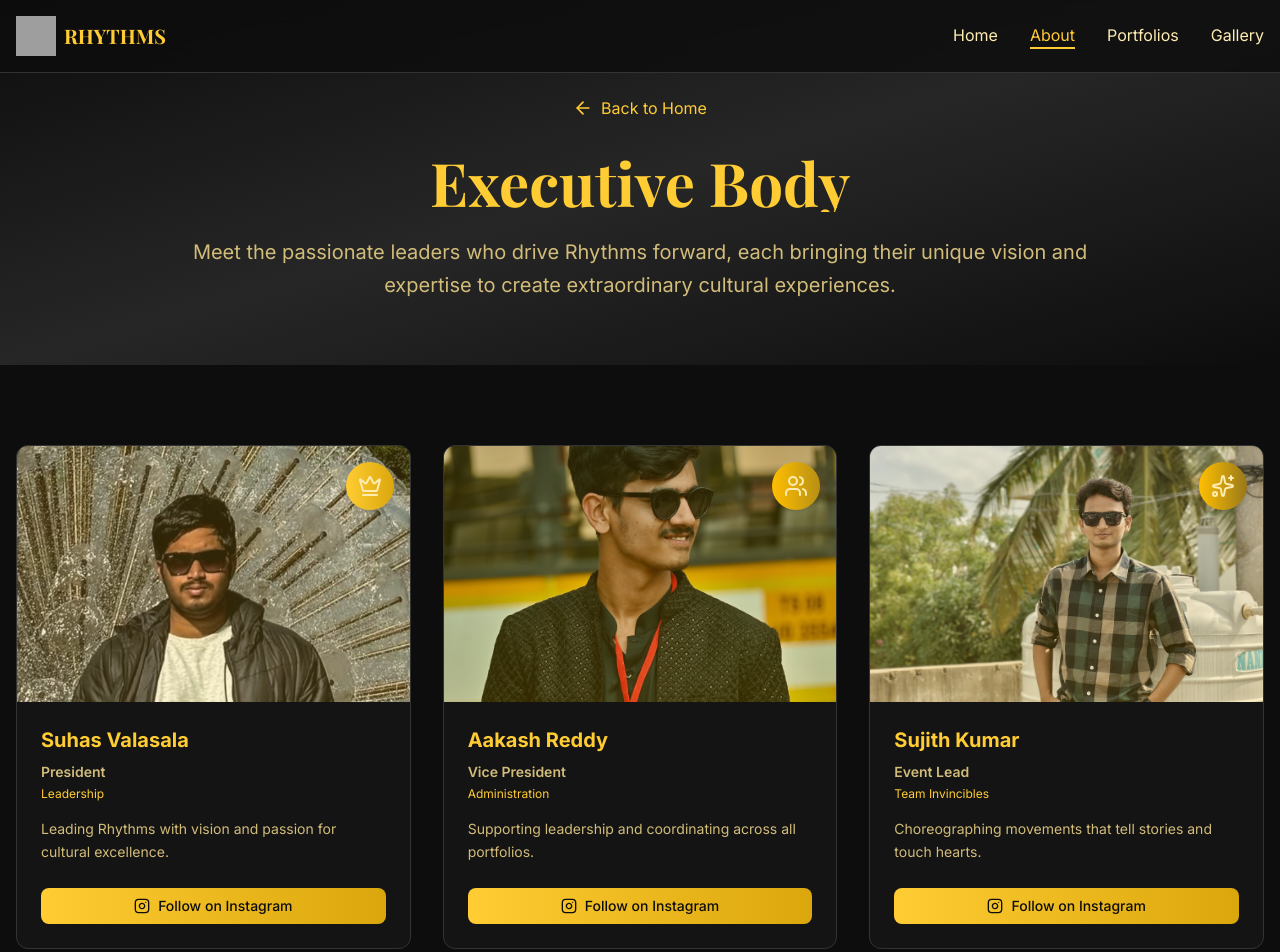
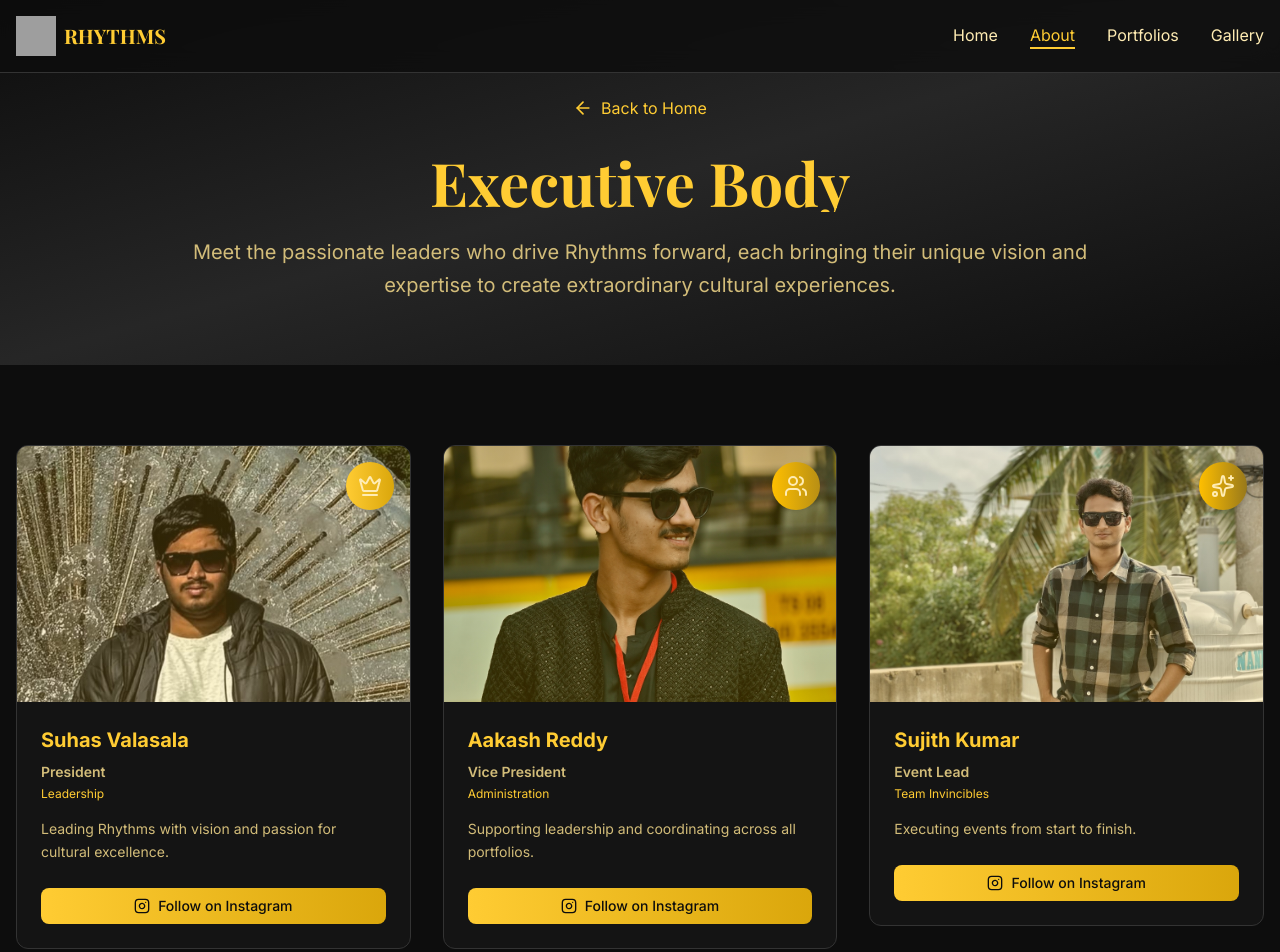
Before and after one commit to aakashreddy12/Rhythms, a React (Vite) app: page /about in a window 1280 px wide. Shown: the top 952 px of the page. Built offline with nearby package versions, Linux system fonts and the light colour scheme; grey boxes are pictures that could not be loaded.

Commit message:
Update executive-body.ts

```diff
--- a/shared/executive-body.ts
+++ b/shared/executive-body.ts
@@ -54,7 +54,7 @@ export const executiveBodyData: ExecutiveMember[] = [
     name: 'Sujith Kumar',
     role: 'Event Lead',
     portfolio: 'Team Invincibles',
-    description: 'Choreographing movements that tell stories and touch hearts.',
+    description: 'Executing events from start to finish.',
     icon: 'Sparkles',
     image: '/assets/images/profile-photos/event-management-lead.jpeg',
     gradient: 'from-gold-500 to-gold-800',
```
